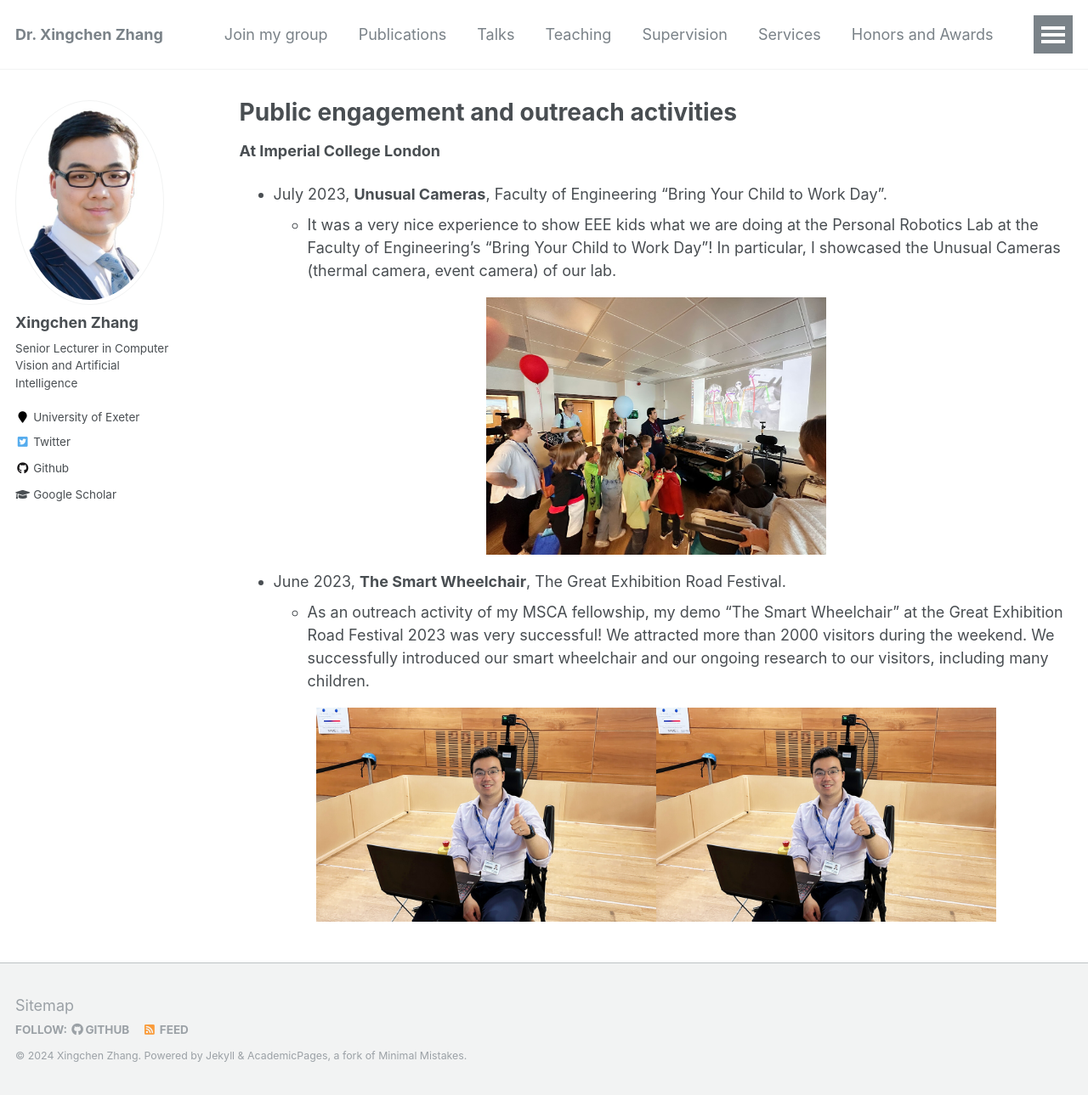
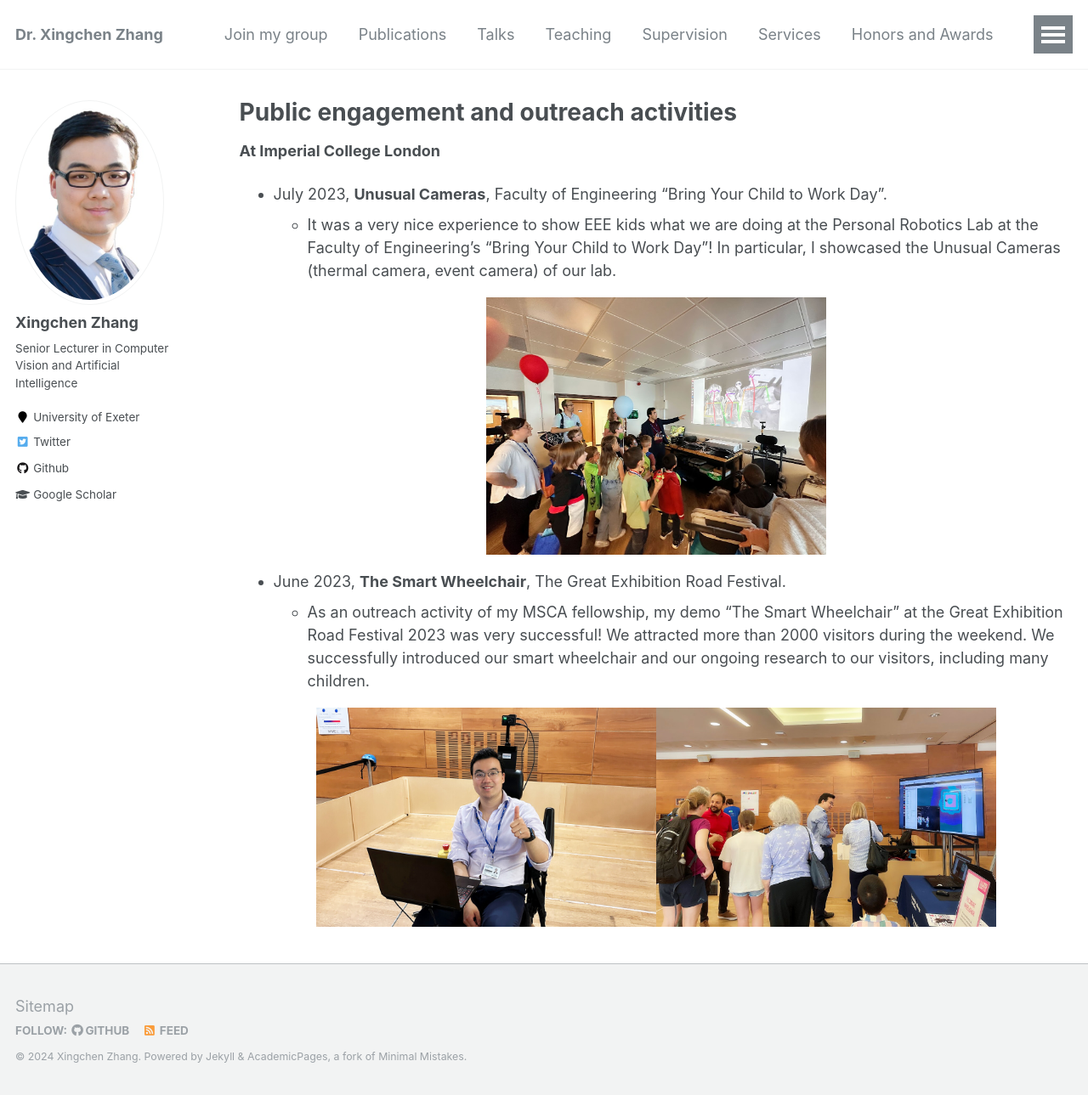
Before and after one commit to xingchenzhang/xingchenzhang.github.io, a Jekyll site: the page built from _pages/Outreach.md, in a window 1280 px wide and 1289 px high. Shown: the whole window at 85% size. Built offline with Jekyll 4.4.1, drawn with Linux system fonts in a browser that asks for light colours.

Commit message:
add Outreach

```diff
--- a/_pages/Outreach.md
+++ b/_pages/Outreach.md
@@ -19,5 +19,5 @@ author_profile: true
 	- As an outreach activity of my MSCA fellowship, my demo "The Smart Wheelchair" at the Great Exhibition Road Festival 2023 was very successful! We attracted more than 2000 visitors during the weekend. We successfully introduced our smart wheelchair and our ongoing research to our visitors, including many children.
 <div style="display: flex; justify-content: center;">
   <img src="/images/Great-exhibition-festival-2023.jpg" alt="image1" width="400">
-  <img src="/images/Great-exhibition-festival-2023.jpg" alt="image2" width="400">
+  <img src="/images/Great-exhibition-festival-2023-2.jpg" alt="image2" width="400">
 </div>
```
